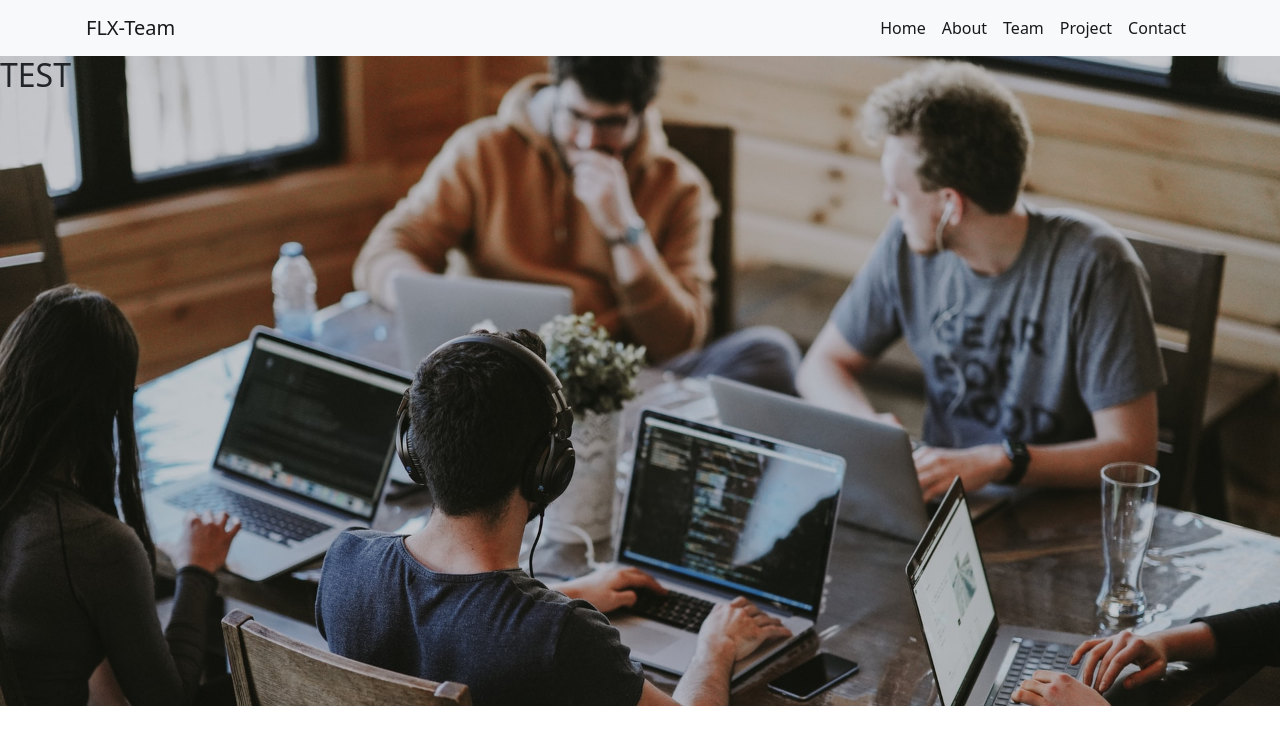
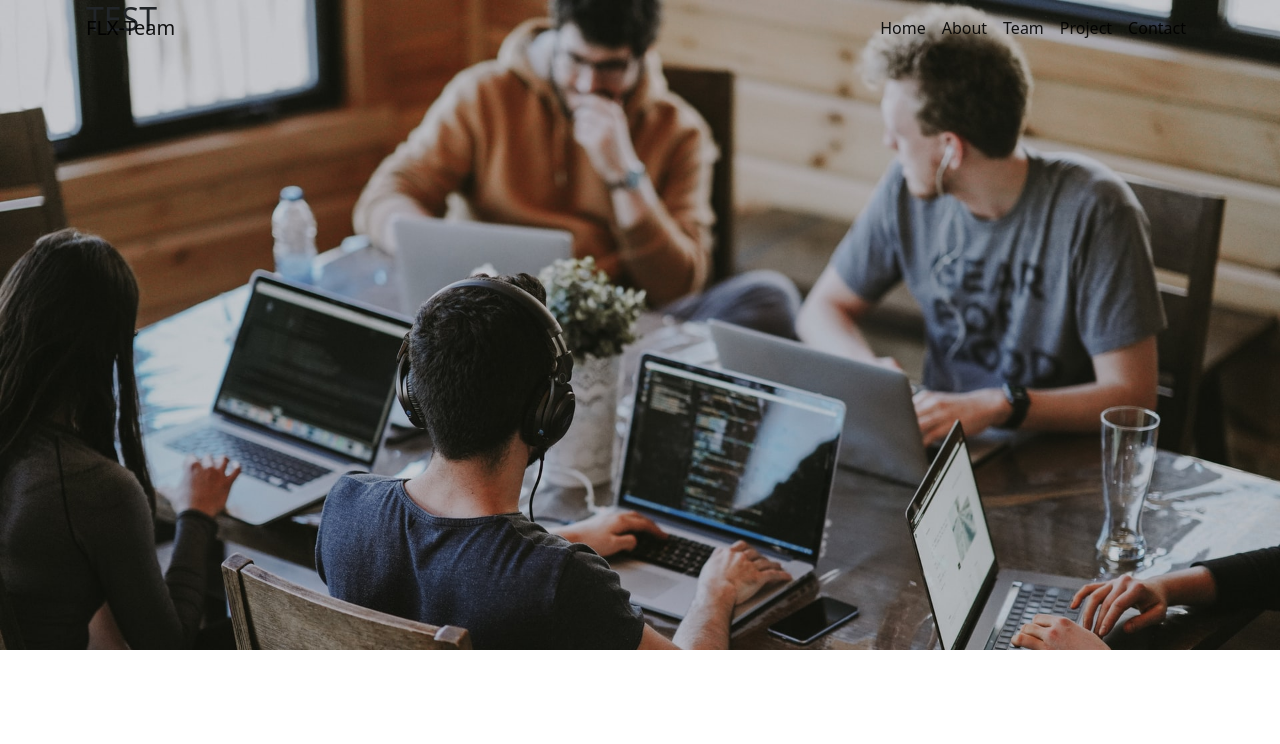
Before and after one commit to fritssasia/FLX-Team, a plain HTML site: page index.html in a window 1280 px wide. Drawn offline with nearby package versions, Linux system fonts and the light colour scheme.

Commit message:
add a container in the header-top

```diff
--- a/index.html
+++ b/index.html
@@ -9,6 +9,10 @@
     <!-- ============== Bootstrap CSS ============== -->
     <link rel="stylesheet" href="https://stackpath.bootstrapcdn.com/bootstrap/5.0.0-alpha1/css/bootstrap.min.css"
         integrity="sha384-r4NyP46KrjDleawBgD5tp8Y7UzmLA05oM1iAEQ17CSuDqnUK2+k9luXQOfXJCJ4I" crossorigin="anonymous">
+
+    <!-- ============== Fonts ============== -->
+    <!-- -------------- Poppins -------------- -->
+    <link href="https://fonts.googleapis.com/css2?family=Poppins&display=swap" rel="stylesheet">
 
     <!-- ============== Style CSS ============== -->
     <link rel="stylesheet" href="css/style.css">
@@ -23,7 +27,7 @@
 
 
     <!-- ============== Navbar ============== -->
-    <nav class="navbar navbar-expand-lg navbar-light bg-light">
+    <nav class="navbar fixed-top  navbar-expand-lg navbar-light">
         <div class="container">
             <a class="navbar-brand" href="#">FLX-Team</a>
             <button class="navbar-toggler" type="button" data-toggle="collapse" data-target="#navbarNav"
@@ -55,7 +59,11 @@
 
     <!-- ============== Header ============== -->
     <header class="header-top" id="header-top">
-        <h2>TEST</h2>
+        <div class="container">
+            <div class="header-top-content">
+                <h2>TEST</h2>
+            </div>
+        </div>
     </header>
 
 
```
